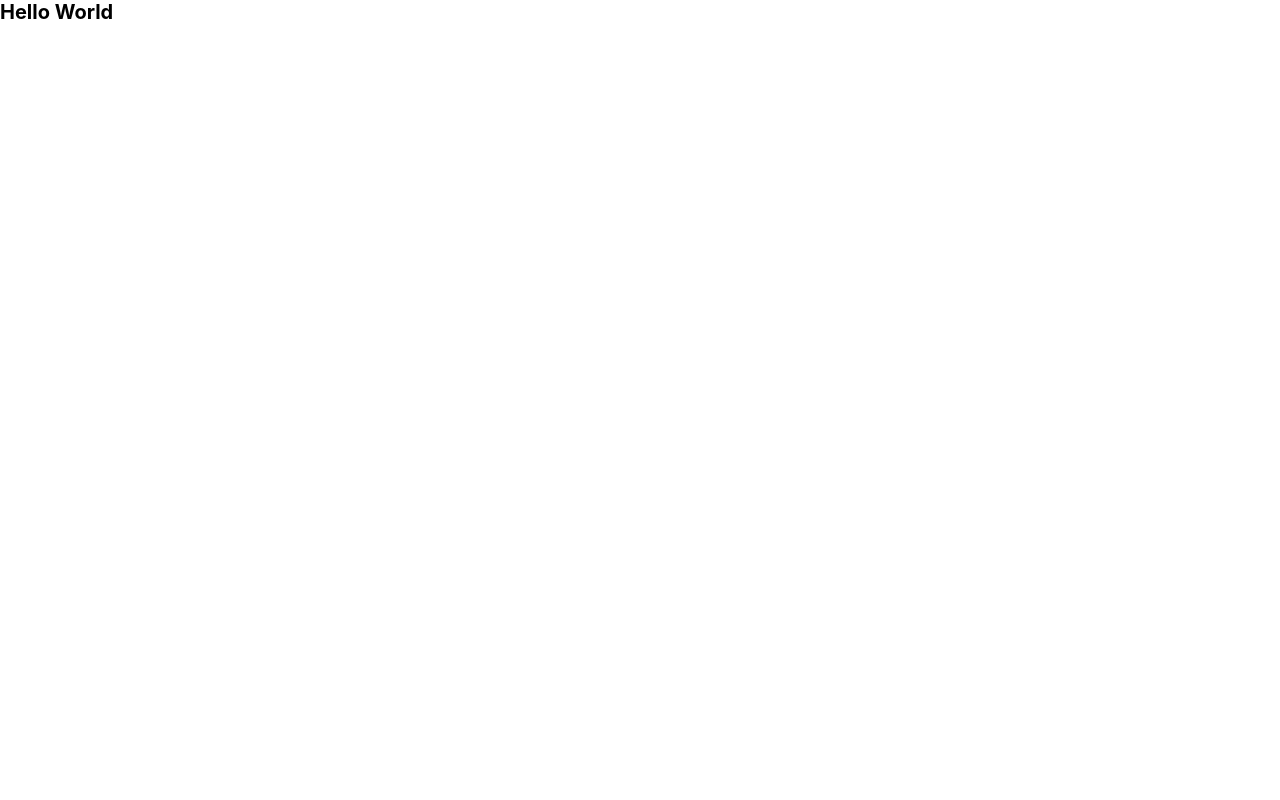
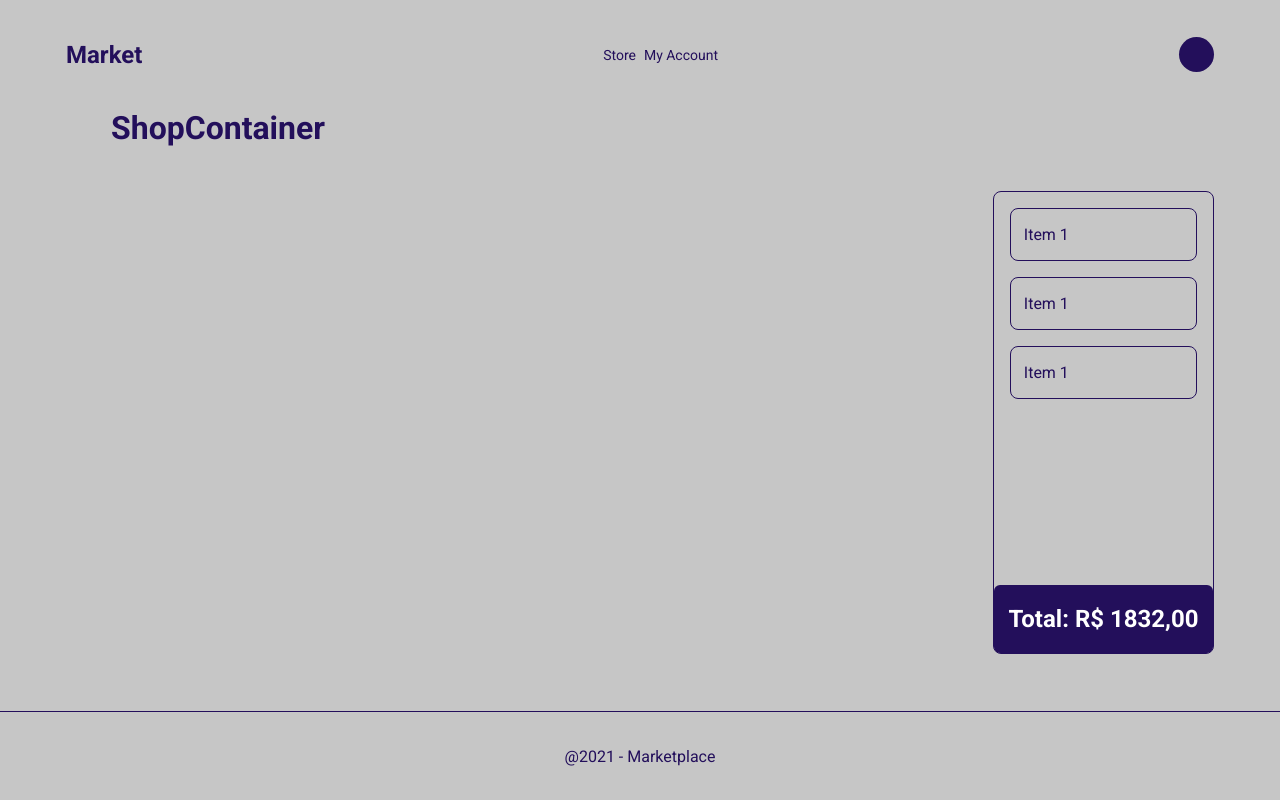
Before and after one commit to matheuseufrasio2/market, a Next.js app: page / in a window 1280 px wide. Built offline with nearby package versions, Linux system fonts and the light colour scheme.

Commit message:
primeiros componentes criados visualmente

```diff
--- /dev/null
+++ b/src/components/Footer/index.tsx
@@ -0,0 +1,9 @@
+import { Container } from "./styles";
+
+export function Footer() {
+  return (
+    <Container>
+      <p>@2021 - Marketplace</p>
+    </Container>
+  );
+}
--- /dev/null
+++ b/src/components/Footer/styles.ts
@@ -0,0 +1,10 @@
+import styled from "styled-components";
+
+export const Container = styled.div`
+  height: 5.563rem;
+  border-top: 1px solid #230f5b;
+
+  display: flex;
+  align-items: center;
+  justify-content: center;
+`;
--- /dev/null
+++ b/src/components/Header/index.tsx
@@ -0,0 +1,22 @@
+import Link from "next/link";
+import { Container } from "./styles";
+
+export function Header() {
+  return (
+    <Container>
+      <Link href="/">
+        <a>Market</a>
+      </Link>
+      <div>
+        <Link href="/">
+          <a>Store</a>
+        </Link>
+        <Link href="/">
+          <a>My Account</a>
+        </Link>
+      </div>
+
+      <span />
+    </Container>
+  );
+}
--- /dev/null
+++ b/src/components/Header/styles.ts
@@ -0,0 +1,43 @@
+import styled from "styled-components";
+
+export const Container = styled.div`
+  padding: 2.313rem 4.125rem;
+
+  display: flex;
+  align-items: center;
+  justify-content: space-between;
+  > a {
+    font-size: 1.5rem;
+    font-weight: 700;
+
+    &:hover {
+      filter: brightness(1.9);
+    }
+  }
+
+  > div {
+    display: flex;
+    align-items: center;
+    width: 10%;
+
+    justify-content: space-between;
+
+    > a {
+      font-size: 0.875rem;
+      font-weight: 400;
+
+      &:hover {
+        filter: brightness(1.9);
+        text-decoration: underline;
+      }
+    }
+  }
+
+  span {
+    background-color: #230f5b;
+
+    width: 2.188rem;
+    height: 2.188rem;
+    border-radius: 50%;
+  }
+`;
--- /dev/null
+++ b/src/components/MainSection/index.tsx
@@ -0,0 +1,21 @@
+import { Container, ShopContainer, CartContainer, Cart } from "./styles";
+
+export function MainSection() {
+  return (
+    <Container>
+      <ShopContainer>
+        <h1>ShopContainer</h1>
+      </ShopContainer>
+      <CartContainer>
+        <Cart>
+          <ul>
+            <li>Item 1</li>
+            <li>Item 1</li>
+            <li>Item 1</li>
+          </ul>
+          <span>Total: R$ 1832,00</span>
+        </Cart>
+      </CartContainer>
+    </Container>
+  );
+}
--- /dev/null
+++ b/src/components/MainSection/styles.ts
@@ -0,0 +1,83 @@
+import styled from "styled-components";
+
+export const Container = styled.div`
+  flex: 1;
+  margin: 0 4.125rem 0 6.938rem;
+  padding: 0 0 3.563rem 0;
+  /* background-color: black; */
+
+  display: flex;
+  align-items: center;
+`;
+
+export const ShopContainer = styled.div`
+  flex: 1;
+  height: 100%;
+  margin-right: 7.25rem;
+  /* background-color: blue; */
+`;
+
+export const CartContainer = styled.div`
+  width: 13.813rem;
+  height: 100%;
+
+  display: flex;
+  flex-direction: column;
+`;
+
+export const Cart = styled.div`
+  height: 85%;
+  width: 100%;
+  align-self: flex-end;
+  margin-top: auto;
+  /* background-color: red; */
+  border: 1px solid #230f5b;
+  border-radius: 8px;
+
+  display: flex;
+  flex-direction: column;
+
+  > ul {
+    overflow-y: auto;
+    flex: 1;
+    list-style: none;
+    padding: 1rem;
+
+    &::-webkit-scrollbar {
+      width: 5px;
+    }
+    &::-webkit-scrollbar-track {
+      background: transparent;
+    }
+    &::-webkit-scrollbar-thumb {
+      background: #230f5b;
+      border-radius: 8px;
+    }
+
+    > li {
+      width: 100%;
+      border: 1px solid #230f5b;
+      padding: 1rem 0.8rem;
+      border-radius: 8px;
+
+      & + li {
+        margin-top: 1rem;
+      }
+    }
+  }
+
+  span {
+    margin-top: auto;
+    height: 4.25rem;
+    background-color: #230f5b;
+    border-radius: 6px;
+
+    display: flex;
+    align-items: center;
+    justify-content: center;
+
+    color: #fff;
+    font-size: 1.5rem;
+    font-weight: 700;
+  }
+`;
--- a/src/pages/_app.tsx
+++ b/src/pages/_app.tsx
@@ -6,14 +6,11 @@ function MyApp({ Component, pageProps }: AppProps) {
   return (
     <>
       <Head>
-        <title>Boilerplate Nextjs</title>
+        <title>Market</title>
         <link rel="shortcut icon" href="/favicon.ico" />
         <link rel="apple-touch-icon" href="/favicon.ico" />
 
-        <meta
-          name="description"
-          content="Um boilerplate simples para se iniciar projetos com o create-next-app"
-        />
+        <meta name="description" content="A MarketShop for buy some clothes" />
       </Head>
       <GlobalStyles />
       <Component {...pageProps} />
--- a/src/pages/_document.tsx
+++ b/src/pages/_document.tsx
@@ -37,7 +37,15 @@ export default class MyDocument extends Document {
   render() {
     return (
       <Html>
-        <Head />
+        <Head>
+          <link rel="preconnect" href="https://fonts.gstatic.com" />
+          <link rel="preconnect" href="https://fonts.googleapis.com" />
+
+          <link
+            href="https://fonts.googleapis.com/css2?family=Roboto:wght@400;700;900&display=swap"
+            rel="stylesheet"
+          />
+        </Head>
         <body>
           <Main />
           <NextScript />
--- a/src/pages/index.tsx
+++ b/src/pages/index.tsx
@@ -1,7 +1,19 @@
+import { Footer } from "components/Footer";
+import { Header } from "components/Header";
+import { MainSection } from "components/MainSection";
 import type { NextPage } from "next";
+import React from "react";
+
+import { Container } from "../styles/pages/Home";
 
 const Home: NextPage = () => {
-  return <h1>Hello World</h1>;
+  return (
+    <Container>
+      <Header />
+      <MainSection />
+      <Footer />
+    </Container>
+  );
 };
 
 export default Home;
--- a/src/styles/global.ts
+++ b/src/styles/global.ts
@@ -7,15 +7,34 @@ export const GlobalStyles = createGlobalStyle`
     box-sizing: border-box;
   }
 
+  @media(max-width: 1080px) {
   html {
-    font-size: 62.5%;
+    font-size: 93.75%;
   }
+}
 
-  html, body, #__next {
-    height: 100%;
+@media(max-width: 720px) {
+  html {
+    font-size: 87.5%;
   }
+}
 
-  body {
-    font-family: --apple-system, BlinkMacSystemFont, 'Segoe UI', Roboto, Oxygen, Ubuntu, Cantarell, 'Open Sans', 'Helvetica Neue', sans-serif;
-  }
+body {
+  background: #c6c6c6;
+  color: #230F5B;
+}
+
+body, input, textarea, select, button {
+  font: 400 1rem "Roboto", sans-serif;
+}
+
+button {
+  cursor: pointer;
+}
+
+a {
+  color: inherit;
+  text-decoration: none;
+  transition: all 0.2s;
+}
 `;
--- /dev/null
+++ b/src/styles/pages/Home.ts
@@ -0,0 +1,9 @@
+import styled from "styled-components";
+
+export const Container = styled.div`
+  width: 100vw;
+  height: 100vh;
+
+  display: flex;
+  flex-direction: column;
+`;
```
